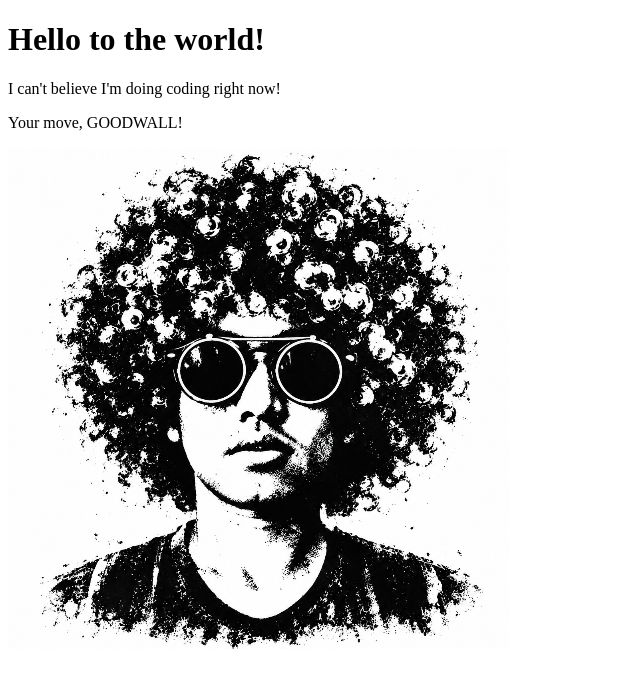
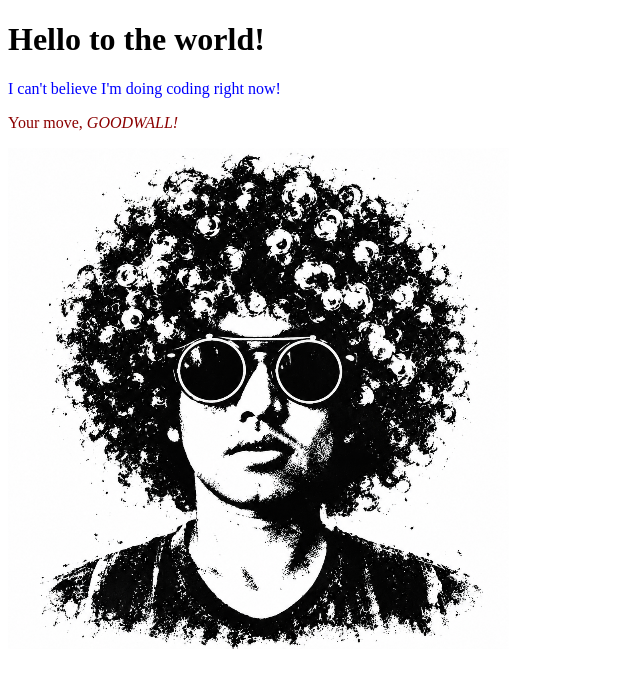
Before and after one commit to siEpan/Hello-to-the-world-, a plain HTML site: page index.html in a window 1280 px wide. Shown: the whole page, without its empty margins (0-640 px from the left). Drawn offline with Linux system fonts and the light colour scheme.

Commit message:
Add inline styles to paragraphs in index.html for better visual distinction

```diff
--- a/index.html
+++ b/index.html
@@ -7,8 +7,8 @@
 </head>
 <body>
   <h1>Hello to the world!</h1>
-  <p>I can't believe I'm doing coding right now!</p>
-  <p>Your move, GOODWALL!</p>
+  <p style="color: blue;">I can't believe I'm doing coding right now!</p>
+  <p style="color: darkred;">Your move, <em>GOODWALL!</em></p>
 
   <img src="image/file_small.png" alt="Project image">
 </body>
```
